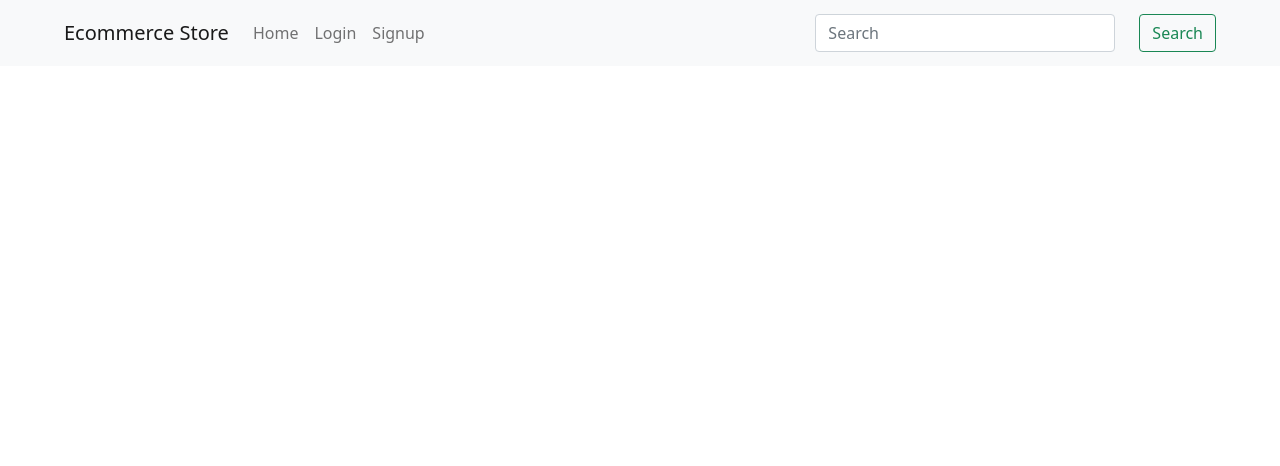
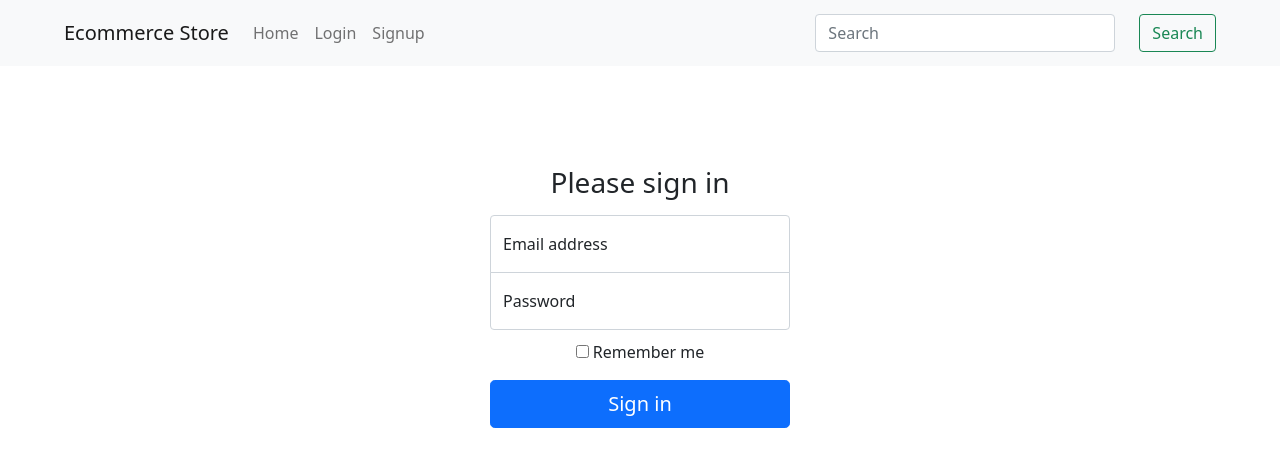
Before and after one commit to Kas73/SOEN-341-Project, a React (Create React App) app in the folder client/: page /login in a window 1280 px wide. Shown: the top 466 px of the page. Built offline with nearby package versions, Linux system fonts and the light colour scheme.

Commit message:
Added Login and signup routes back into app.js and included missing front-end files #37. Login and Signup need to be refactored to reflect the new form of App.js

```diff
--- a/client/src/App.js
+++ b/client/src/App.js
@@ -1,11 +1,16 @@
-import React from 'react';
+import React, {useState} from 'react';
 import { BrowserRouter, Routes, Route } from 'react-router-dom';
 import Home from "./components/Home"
 import AddNewProduct from './components/AddNewProduct';
 import Navbar from "./components/layout/Navbar"
+import Login from "./components/Login"
+import SignUp from './components/SignUp';
 import './App.css';
 
 const App = () => {
+	const [loginInfo, setLoginInfo] = useState({});
+	const [signupInfo, setSignUp] = useState({});
+
   return (
     <BrowserRouter>
       <div className="App">
@@ -16,6 +21,16 @@ const App = () => {
             exact
             path="/create-product"
             element={<AddNewProduct />} />
+          <Route
+						exact
+						path='/login'
+						element={<Login setLoginInfo={setLoginInfo} />}
+					/>
+          <Route
+						exact
+						path='/signup'
+						element={<SignUp setSignUp={setSignUp} />}
+					/>
         </Routes>
       </div>
     </BrowserRouter>
--- /dev/null
+++ b/client/src/components/Login.jsx
@@ -0,0 +1,72 @@
+import React, { useState } from 'react';
+
+const Login = ({ setLoginInfo }) => {
+	const [email, setEmail] = useState('');
+	const [password, setPassword] = useState('');
+
+	const handleSubmit = (event) => {
+		event.preventDefault();
+
+		if (email === '' || password === '') {
+			if (email === '') alert('Invalid email!');
+			else if (password === '') alert('Invalid password');
+		} else {
+			setLoginInfo({
+				email: email,
+				password: password,
+			});
+		}
+		setEmail('');
+		setPassword('');
+	};
+
+	return (
+		<main className='form-signin'>
+			<form>
+				<h1 className='h3 mb-3 fw-normal'>Please sign in</h1>
+
+				<div className='form-floating'>
+					<input
+						type='email'
+						className='form-control'
+						id='floatingInput'
+						placeholder='name@example.com'
+						value={email}
+						onChange={(event) => {
+							setEmail(event.target.value);
+						}}
+					/>
+					<label htmlFor='floatingInput'>Email address</label>
+				</div>
+				<div className='form-floating'>
+					<input
+						type='password'
+						className='form-control'
+						id='floatingPassword'
+						placeholder='Password'
+						value={password}
+						onChange={(event) => {
+							setPassword(event.target.value);
+						}}
+					/>
+					<label htmlFor='floatingPassword'>Password</label>
+				</div>
+
+				<div className='checkbox mb-3'>
+					<label>
+						<input type='checkbox' value='remember-me' /> Remember me
+					</label>
+				</div>
+				<button
+					className='w-100 btn btn-lg btn-primary'
+					type='submit'
+					onClick={handleSubmit}
+				>
+					Sign in
+				</button>
+			</form>
+		</main>
+	);
+};
+
+export default Login;
```
